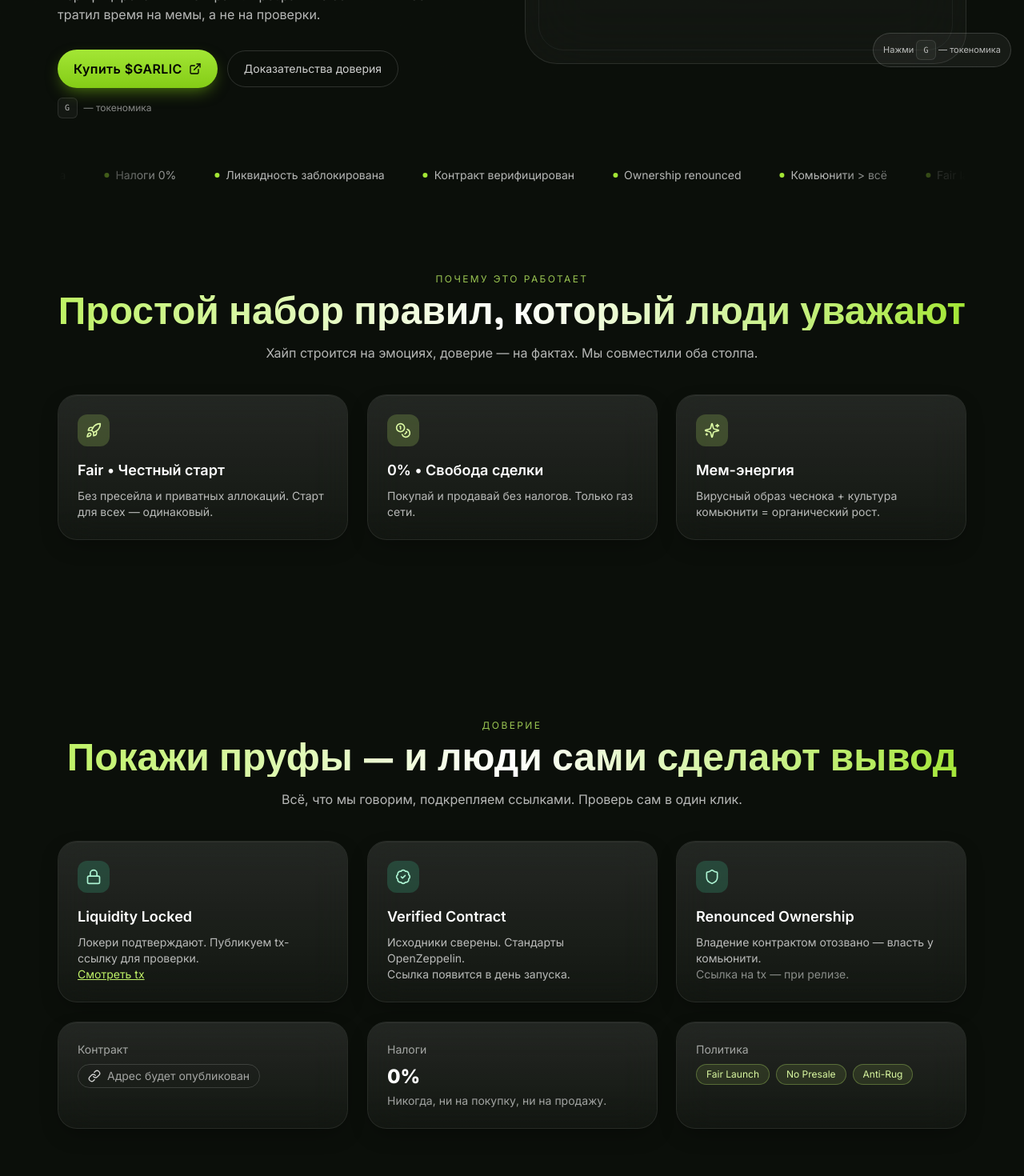
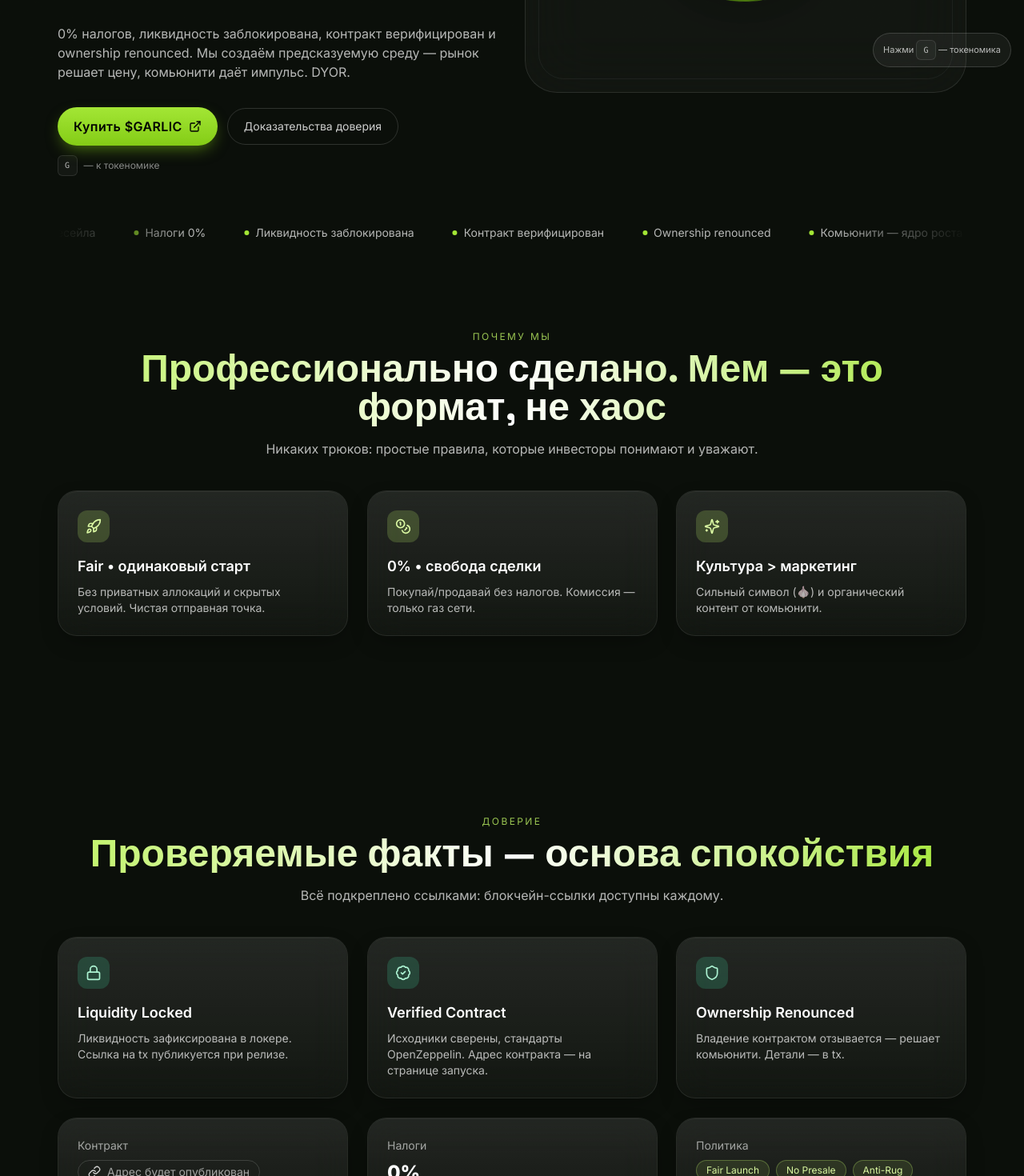
Before and after one commit to Gatsby01k/garlic-landing, a Next.js app: page / in a window 1280 px wide. Shown: the part 700-2170 px from the top of the page at 80% size. Built offline with nearby package versions, Linux system fonts and the light colour scheme.

Commit message:
Update garlic_meme_token_awwwards_style_landing.jsx

```diff
--- a/app/garlic_meme_token_awwwards_style_landing.jsx
+++ b/app/garlic_meme_token_awwwards_style_landing.jsx
@@ -175,7 +175,7 @@ const Header = () => (
         </nav>
         <div className="flex items-center gap-2">
           <a href="#buy" className="hidden md:block">
-            <Btn>Купить сейчас <ChevronRight className="h-4 w-4"/></Btn>
+            <Btn>Купить $GARLIC <ChevronRight className="h-4 w-4"/></Btn>
           </a>
         </div>
       </motion.div>
@@ -183,7 +183,7 @@ const Header = () => (
   </div>
 );
 
-/* ----------------------- HERO: доверие + хайп ----------------------- */
+/* ----------------------- HERO: спокойная уверенность ----------------------- */
 const Hero = () => {
   const { ref, x, y } = useMouseParallax(24);
   const sx = useSpring(x, { stiffness: 120, damping: 16 });
@@ -217,20 +217,20 @@ const Hero = () => {
           <motion.div className="relative z-10"
             initial={{ opacity: 0, y: 24 }} whileInView={{ opacity: 1, y: 0 }} viewport={{ once: true }} transition={{ duration: 0.6 }}>
             <div className="mb-4 flex items-center gap-2 text-xs text-white/70">
-              <Pill>#fairlaunch</Pill><Pill>#zerotax</Pill><Pill>#renounced</Pill>
+              <Pill>#fairlaunch</Pill><Pill>#zerotax</Pill><Pill>#transparent</Pill>
             </div>
             <h1 className="font-display text-5xl md:text-7xl font-black leading-[0.95]">
               <span className="bg-gradient-to-r from-white via-lime-200 to-lime-400 bg-clip-text text-transparent">GARLIC</span>
-              <span className="block text-white/80">Честно запущен. Пахнет доверием — и хайпом.</span>
+              <span className="block text-white/80">Спокойная уверенность. Честные правила. Прозрачный мем.</span>
             </h1>
             <p className="mt-6 max-w-xl text-white/70">
-              Нулевая комиссия. Заблокированная ликвидность. Верифицированный контракт. Прозрачные ссылки —
-              чтобы ты тратил время на мемы, а не на проверки.
+              0% налогов, ликвидность заблокирована, контракт верифицирован и ownership&nbsp;renounced.
+              Мы создаём предсказуемую среду — рынок решает цену, комьюнити даёт импульс. DYOR.
             </p>
             <div className="mt-8 flex flex-wrap items-center gap-3">
               <a href="#buy"><Btn>Купить $GARLIC <ExternalLink className="h-4 w-4"/></Btn></a>
               <a href="#trust" className="rounded-full border border-white/15 px-5 py-3 text-sm text-white/80 hover:bg-white/5">Доказательства доверия</a>
-              <div className="hidden md:flex items-center gap-2 text-xs text-white/50"><Kbd>G</Kbd><span>— токеномика</span></div>
+              <div className="hidden md:flex items-center gap-2 text-xs text-white/50"><Kbd>G</Kbd><span>— к токеномике</span></div>
             </div>
           </motion.div>
 
@@ -240,19 +240,19 @@ const Hero = () => {
             <div className="relative aspect-square rounded-[2.5rem] border border-white/10 bg-white/[0.03] p-6 backdrop-blur-2xl">
               <GarlicSVG className="h-full w-full" tiltX={sx} tiltY={sy} />
               <div className="pointer-events-none absolute inset-4 rounded-[2rem] border border-white/5" />
-              <div className="pointer-events-none absolute -left-6 top-6"><Pill>RENOUNCED • LOCKED • 0%</Pill></div>
+              <div className="pointer-events-none absolute -left-6 top-6"><Pill>Fair • 0% • Locked</Pill></div>
             </div>
           </motion.div>
         </div>
 
         <div className="mt-10 md:mt-14">
           <Marquee items={[
-            "Fair launch — без пресейла",
+            "Честный запуск — без пресейла",
             "Налоги 0%",
             "Ликвидность заблокирована",
             "Контракт верифицирован",
             "Ownership renounced",
-            "Комьюнити > всё"
+            "Комьюнити — ядро роста"
           ]} />
         </div>
       </Container>
@@ -260,65 +260,63 @@ const Hero = () => {
   );
 };
 
-/* ----------------------- ABOUT: почему это заходит ----------------------- */
+/* ----------------------- ABOUT ----------------------- */
 const About = () => (
   <section id="about" className="relative py-20 md:py-28">
     <Container>
       <SectionTitle
-        kicker="Почему это работает"
-        title="Простой набор правил, который люди уважают"
-        caption="Хайп строится на эмоциях, доверие — на фактах. Мы совместили оба столпа."
+        kicker="Почему мы"
+        title="Профессионально сделано. Мем — это формат, не хаос"
+        caption="Никаких трюков: простые правила, которые инвесторы понимают и уважают."
       />
       <div className="grid gap-6 md:grid-cols-3">
         <Card>
           <div className="mb-4 flex h-10 w-10 items-center justify-center rounded-xl bg-lime-300/20 text-lime-200"><Rocket className="h-5 w-5"/></div>
-          <h3 className="text-lg font-semibold">Fair • Честный старт</h3>
-          <p className="mt-2 text-sm text-white/70">Без пресейла и приватных аллокаций. Старт для всех — одинаковый.</p>
+          <h3 className="text-lg font-semibold">Fair • одинаковый старт</h3>
+          <p className="mt-2 text-sm text-white/70">Без приватных аллокаций и скрытых условий. Чистая отправная точка.</p>
         </Card>
         <Card>
           <div className="mb-4 flex h-10 w-10 items-center justify-center rounded-xl bg-lime-300/20 text-lime-200"><Coins className="h-5 w-5"/></div>
-          <h3 className="text-lg font-semibold">0% • Свобода сделки</h3>
-          <p className="mt-2 text-sm text-white/70">Покупай и продавай без налогов. Только газ сети.</p>
+          <h3 className="text-lg font-semibold">0% • свобода сделки</h3>
+          <p className="mt-2 text-sm text-white/70">Покупай/продавай без налогов. Комиссия — только газ сети.</p>
         </Card>
         <Card>
           <div className="mb-4 flex h-10 w-10 items-center justify-center rounded-xl bg-lime-300/20 text-lime-200"><Sparkles className="h-5 w-5"/></div>
-          <h3 className="text-lg font-semibold">Мем-энергия</h3>
-          <p className="mt-2 text-sm text-white/70">Вирусный образ чеснока + культура комьюнити = органический рост.</p>
+          <h3 className="text-lg font-semibold">Культура > маркетинг</h3>
+          <p className="mt-2 text-sm text-white/70">Сильный символ (🧄) и органический контент от комьюнити.</p>
         </Card>
       </div>
     </Container>
   </section>
 );
 
-/* ----------------------- TRUST: пруфы и ссылки ----------------------- */
+/* ----------------------- TRUST ----------------------- */
 const Trust = () => (
   <section id="trust" className="relative py-20 md:py-28">
     <Container>
       <SectionTitle
         kicker="Доверие"
-        title="Покажи пруфы — и люди сами сделают вывод"
-        caption="Всё, что мы говорим, подкрепляем ссылками. Проверь сам в один клик."
+        title="Проверяемые факты — основа спокойствия"
+        caption="Всё подкреплено ссылками: блокчейн-ссылки доступны каждому."
       />
       <div className="grid gap-6 md:grid-cols-3">
         <Card>
           <div className="mb-4 flex h-10 w-10 items-center justify-center rounded-xl bg-emerald-400/20 text-emerald-200"><Lock className="h-5 w-5"/></div>
           <h3 className="text-lg font-semibold">Liquidity Locked</h3>
           <p className="mt-2 text-sm text-white/70">
-            Локери подтверждают. Публикуем tx-ссылку для проверки.
-            <br/><a className="text-lime-300 underline" href="https://etherscan.io/" target="_blank" rel="noreferrer">Смотреть tx</a>
+            Ликвидность зафиксирована в локере. Ссылка на tx публикуется при релизе.
           </p>
         </Card>
         <Card>
           <div className="mb-4 flex h-10 w-10 items-center justify-center rounded-xl bg-emerald-400/20 text-emerald-200"><BadgeCheck className="h-5 w-5"/></div>
           <h3 className="text-lg font-semibold">Verified Contract</h3>
-          <p className="mt-2 text-sm text-white/70">Исходники сверены. Стандарты OpenZeppelin. <br/>Ссылка появится в день запуска.</p>
+          <p className="mt-2 text-sm text-white/70">Исходники сверены, стандарты OpenZeppelin. Адрес контракта — на странице запуска.</p>
         </Card>
         <Card>
           <div className="mb-4 flex h-10 w-10 items-center justify-center rounded-xl bg-emerald-400/20 text-emerald-200"><Shield className="h-5 w-5"/></div>
-          <h3 className="text-lg font-semibold">Renounced Ownership</h3>
+          <h3 className="text-lg font-semibold">Ownership Renounced</h3>
           <p className="mt-2 text-sm text-white/70">
-            Владение контрактом отозвано — власть у комьюнити. <br/>
-            <span className="text-white/50">Ссылка на tx — при релизе.</span>
+            Владение контрактом отзывается — решает комьюнити. Детали — в tx.
           </p>
         </Card>
       </div>
@@ -335,7 +333,7 @@ const Trust = () => (
         <Card>
           <h4 className="text-sm text-white/60">Налоги</h4>
           <div className="mt-2 text-2xl font-extrabold">0%</div>
-          <p className="mt-1 text-sm text-white/60">Никогда, ни на покупку, ни на продажу.</p>
+          <p className="mt-1 text-sm text-white/60">Без скрытых тумблеров. Только газ сети.</p>
         </Card>
         <Card>
           <h4 className="text-sm text-white/60">Политика</h4>
@@ -348,7 +346,7 @@ const Trust = () => (
   </section>
 );
 
-/* ----------------------- PARTNERS — уголки (без сплошной рамки) ----------------------- */
+/* ----------------------- PARTNERS — «уголки» без рамки ----------------------- */
 const PartnerBadge = ({ keyName, label, href, from = "#a3e635", to = "#84cc16" }) => {
   const gid = `grad-${keyName}`;
   const gidSoft = `grad-soft-${keyName}`;
@@ -356,7 +354,6 @@ const PartnerBadge = ({ keyName, label, href, from = "#a3e635", to = "#84cc16" }
   const clipId = `clip-${keyName}`;
   const glowId = `glow-${keyName}`;
 
-  // мини-логотипы (вектор)
   const Icon = () => {
     switch (keyName) {
       case "uniswap":
@@ -441,13 +438,9 @@ const PartnerBadge = ({ keyName, label, href, from = "#a3e635", to = "#84cc16" }
 
         {/* УГОЛКИ */}
         <g filter={`url(#${glowId})`}>
-          {/* top-left */}
           <motion.path variants={{ rest: { pathLength: 0 }, hover: { pathLength: 1 } }} transition={{ duration: 0.5, ease: "easeOut" }} d="M6 6 H22 M6 6 V22" {...cornerStroke} />
-          {/* top-right */}
           <motion.path variants={{ rest: { pathLength: 0 }, hover: { pathLength: 1 } }} transition={{ duration: 0.5, ease: "easeOut", delay: 0.03 }} d="M174 6 H158 M174 6 V22" {...cornerStroke} />
-          {/* bottom-left */}
           <motion.path variants={{ rest: { pathLength: 0 }, hover: { pathLength: 1 } }} transition={{ duration: 0.5, ease: "easeOut", delay: 0.06 }} d="M6 46 H22 M6 46 V30" {...cornerStroke} />
-          {/* bottom-right */}
           <motion.path variants={{ rest: { pathLength: 0 }, hover: { pathLength: 1 } }} transition={{ duration: 0.5, ease: "easeOut", delay: 0.09 }} d="M174 46 H158 M174 46 V30" {...cornerStroke} />
         </g>
 
@@ -496,16 +489,16 @@ const Partners = () => {
   );
 };
 
-/* ----------------------- TESTIMONIALS: социальное доказательство ----------------------- */
+/* ----------------------- TESTIMONIALS: спокойный соцдоказ ----------------------- */
 const Testimonials = () => (
   <section className="relative py-20 md:py-28">
     <Container>
-      <SectionTitle kicker="Отзывы" title="Люди чувствуют аромат — и это заразно" caption="Мы не покупаем ботов и фейковые комменты. Только реальные мем-энтузиасты."/>
+      <SectionTitle kicker="Отзывы" title="Люди ценят ясность — и присоединяются" caption="Никакой накрутки: только органические комментарии и участие."/>
       <div className="grid gap-6 md:grid-cols-3">
         {[
-          {u:"@alpha_scavenger",t:"“Слишком чистая токеномика, чтобы игнорить. Поставил алерт — взял мешок.”"},
-          {u:"@memelord",t:"“Пахнет как $GARLIC — режет как перчик. Комьюнити уже делает приколы лучше брендов.”"},
-          {u:"@defi_builder",t:"“Renounced + locked + 0% — редкое комбо. Я за прозрачность. Влетаю.”"}
+          {u:"@alpha_scavenger",t:"“Чистая токеномика и прозрачные ссылки. Спокойно добавил в список наблюдения.”"},
+          {u:"@memelord",t:"“Мем подан профессионально. Комьюнити не токсичное — это редкость.”"},
+          {u:"@defi_builder",t:"“Renounced + locked + 0% — всё как надо. Следую обновлениям.”"}
         ].map((o, i) => (
           <Card key={i}>
             <div className="flex items-start gap-3">
@@ -526,13 +519,13 @@ const Testimonials = () => (
 const FAQ = () => (
   <section className="relative py-20 md:py-28">
     <Container>
-      <SectionTitle kicker="FAQ" title="Вопрос — ответ за 3 секунды" />
+      <SectionTitle kicker="FAQ" title="Коротко и по делу" />
       <div className="grid gap-3 md:grid-cols-2">
         {[
-          {q:"Есть ли налоги на покупку/продажу?",a:"Нет. Налоги 0%. Платишь только газ сети."},
-          {q:"Будет ли пресейл или приват?",a:"Нет. Fair launch. Все — на одинаковых условиях."},
-          {q:"Контракт и лока ликвидности?",a:"Контракт верифицируем, владение отзываем, ликвидность блокируем. Ссылки на tx публикуем при релизе."},
-          {q:"Гарантируете рост цены?",a:"Нет. Это мем-проект. Действуй ответственно и делай своё исследование (DYOR)."}
+          {q:"Есть ли налоги на покупку/продажу?",a:"Нет. 0%. Комиссия — только газ сети."},
+          {q:"Будет ли пресейл или приват?",a:"Нет. Fair launch — одинаковые условия для всех."},
+          {q:"Контракт и лока ликвидности?",a:"Верифицируем исходники, ownership renounced, ликвидность блокируем. Ссылки публикуем при релизе."},
+          {q:"Обещаете доходность?",a:"Нет. Мы не обещаем прибыль и не даём инвестсоветов. Проект мемный, решение — за вами (DYOR)."}
         ].map(({q,a},i)=>(
           <details key={i} className="group rounded-2xl border border-white/10 bg-white/[0.02] p-4">
             <summary className="cursor-pointer list-none select-none text-sm font-medium text-white/90 flex items-center justify-between">
@@ -550,7 +543,7 @@ const FAQ = () => (
 const Tokenomics = () => (
   <section id="token" className="relative py-20 md:py-28">
     <Container>
-      <SectionTitle kicker="Токеномика" title="Прозрачная, как стекло" caption="Минимум правил — максимум предсказуемости. Никаких скрытых тумблеров."/>
+      <SectionTitle kicker="Токеномика" title="Прозрачно и предсказуемо" caption="Минимум параметров — максимум ясности. Никаких скрытых переключателей."/>
       <div className="grid gap-6 md:grid-cols-12">
         <Card className="md:col-span-4">
           <div className="text-sm text-white/60">Общий supply</div>
@@ -560,12 +553,12 @@ const Tokenomics = () => (
         <Card className="md:col-span-4">
           <div className="text-sm text-white/60">Налоги на сделки</div>
           <div className="mt-2 text-3xl font-extrabold"><Counter to={0}/> %</div>
-          <p className="mt-3 text-sm text-white/60">Покупка и продажа — без налогов. Только газ.</p>
+          <p className="mt-3 text-sm text-white/60">Покупка и продажа — без налогов.</p>
         </Card>
         <Card className="md:col-span-4">
           <div className="text-sm text-white/60">Ликвидность</div>
           <div className="mt-2 text-3xl font-extrabold">Locked</div>
-          <p className="mt-3 text-sm text-white/60">Зафиксирована на DEX для защиты холдеров.</p>
+          <p className="mt-3 text-sm text-white/60">Зафиксирована в локере. Ссылка — при релизе.</p>
         </Card>
         <Card className="md:col-span-6">
           <h3 className="text-lg font-semibold">Распределение</h3>
@@ -580,7 +573,7 @@ const Tokenomics = () => (
           <h3 className="text-lg font-semibold">Контракт</h3>
           <p className="mt-3 text-sm text-white/70">Сеть: Ethereum или BSC. Адрес публикуем в день запуска. Исходники верифицируем, владение — renounce.</p>
           <div className="mt-4 flex flex-wrap gap-2">
-            <Pill>OpenZeppelin</Pill><Pill>Verified</Pill><Pill><BadgeCheck className="mr-1 inline h-3 w-3"/>Audited (TBA)</Pill>
+            <Pill>OpenZeppelin</Pill><Pill>Verified</Pill><Pill><BadgeCheck className="mr-1 inline h-3 w-3"/>Audit TBA</Pill>
           </div>
         </Card>
       </div>
@@ -592,7 +585,7 @@ const Tokenomics = () => (
 const Roadmap = () => (
   <section id="roadmap" className="relative py-20 md:py-28">
     <Container>
-      <SectionTitle kicker="Дорожная карта" title="От запаха — к легенде" caption="Гибкая, мем-ориентированная. Комьюнити решает приоритеты голосом DAO."/>
+      <SectionTitle kicker="Дорожная карта" title="План без шума" caption="Гибкая, ориентированная на ценность комьюнити. Решения принимаем вместе."/>
       <div className="grid gap-6 md:grid-cols-3">
         {[1,2,3].map((ph) => (
           <Card key={ph}>
@@ -602,17 +595,17 @@ const Roadmap = () => (
               {ph===1 && (<>
                 <li>• Запуск сайта и соцсетей</li>
                 <li>• Листинг на DEX, лока LP</li>
-                <li>• Мем-кампания «#garlicaroma»</li>
+                <li>• Публичные ссылки-пруфы</li>
               </>)}
               {ph===2 && (<>
                 <li>• NFT-коллекция «Cloves»</li>
-                <li>• Коллаборации с художниками</li>
+                <li>• Партнёрства и коллаборации</li>
                 <li>• IRL-ивенты и мерч</li>
               </>)}
               {ph===3 && (<>
                 <li>• Garlic DAO (гранты авторам)</li>
                 <li>• Мини-игры/интеграции</li>
-                <li>• Листинги CEX (если получится)</li>
+                <li>• Листинги CEX (по возможности)</li>
               </>)}
             </ul>
           </Card>
@@ -626,15 +619,15 @@ const Roadmap = () => (
 const HowToBuy = () => (
   <section id="buy" className="relative py-20 md:py-28">
     <Container>
-      <SectionTitle kicker="Как купить" title="3 шага — и ты с нами" caption="Вся магия — в децентрализации. Покупка — дело минут."/>
+      <SectionTitle kicker="Как купить" title="Три шага — без суеты" caption="Просто и прозрачно: кошелёк, базовая монета, обмен."/>
       <div className="grid gap-6 md:grid-cols-3">
-        <Card><div className="text-sm text-white/60">Шаг 1</div><h3 className="mt-1 text-lg font-semibold">Кошелёк</h3><p className="mt-2 text-sm text-white/70">MetaMask / Rabby / OKX. Выбери сеть (ETH/BSC).</p></Card>
-        <Card><div className="text-sm text-white/60">Шаг 2</div><h3 className="mt-1 text-lg font-semibold">Газ и базовая монета</h3><p className="mt-2 text-sm text-white/70">Пополни ETH/BNB через биржу или on-ramp.</p></Card>
-        <Card><div className="text-sm text-white/60">Шаг 3</div><h3 className="mt-1 text-lg font-semibold">Обмен на $GARLIC</h3><p className="mt-2 text-sm text-white/70">Uniswap/PancakeSwap. Проверь адрес контракта на этой странице.</p></Card>
+        <Card><div className="text-sm text-white/60">Шаг 1</div><h3 className="mt-1 text-lg font-semibold">Кошелёк</h3><p className="mt-2 text-sm text-white/70">MetaMask / Rabby / OKX. Выберите сеть (ETH/BSC).</p></Card>
+        <Card><div className="text-sm text-white/60">Шаг 2</div><h3 className="mt-1 text-lg font-semibold">База и газ</h3><p className="mt-2 text-sm text-white/70">Пополните ETH/BNB для обмена и комиссии сети.</p></Card>
+        <Card><div className="text-sm text-white/60">Шаг 3</div><h3 className="mt-1 text-lg font-semibold">Обмен на $GARLIC</h3><p className="mt-2 text-sm text-white/70">Uniswap/PancakeSwap. Проверьте адрес контракта на этой странице.</p></Card>
       </div>
       <div className="mt-8 flex flex-wrap items-center gap-3">
         <Btn onClick={() => document.getElementById("community")?.scrollIntoView({behavior:"smooth"})}>Вступить в комьюнити <Send className="h-4 w-4"/></Btn>
-        <span className="text-xs text-white/50">* Это не инвестсовет. DYOR. Крипта — риск.</span>
+        <span className="text-xs text-white/50">* Не обещаем доходность и не даём инвестсоветов. DYOR.</span>
       </div>
     </Container>
   </section>
@@ -644,7 +637,7 @@ const HowToBuy = () => (
 const Community = () => (
   <section id="community" className="relative py-20 md:py-28">
     <Container>
-      <SectionTitle kicker="Сообщество" title="Хочешь понимать тренд — приходи раньше" caption="Анонсы, мем-конкурсы, раффлы, обсуждения билда — всё тут."/>
+      <SectionTitle kicker="Сообщество" title="Разумный мем: улыбаемся, но считаем" caption="Анонсы, обсуждения, раффлы — присоединяйтесь, если цените порядок и юмор."/>
       <div className="flex flex-wrap items-center gap-4">
         <a href="https://twitter.com/" target="_blank" rel="noreferrer" className="group"><Btn className="bg-white text-black hover:opacity-90"><Twitter className="h-4 w-4"/> X (Twitter)</Btn></a>
         <a href="https://t.me/" target="_blank" rel="noreferrer" className="group"><Btn><Send className="h-4 w-4"/> Telegram</Btn></a>
@@ -667,7 +660,7 @@ const Footer = () => (
         <div className="flex items-center gap-4">
           <a href="#" className="hover:text-white">Terms</a>
           <a href="#" className="hover:text-white">Privacy</a>
-          <span className="text-white/40">Meme-проект. Никаких гарантий. DYOR.</span>
+          <span className="text-white/40">Meme-проект. Доходность не гарантируется. DYOR.</span>
         </div>
       </div>
     </Container>
```
